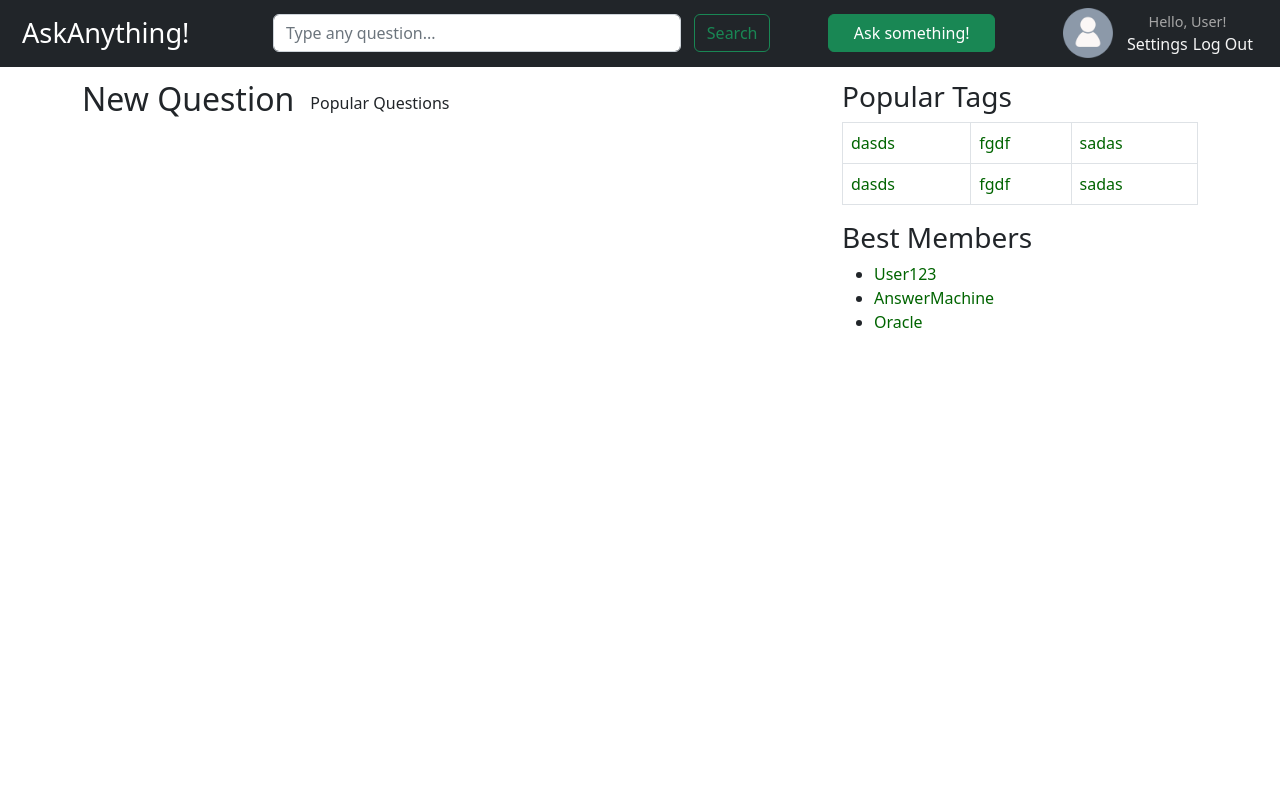
After one commit to reddiridabl666/TP-2022-WEB-HW, a Python web app: template templates/ask.html in a window 1280 px wide. The commit adds this page. Run offline with Jinja, Linux system fonts and the light colour scheme; the template is opened without the code that fills it, so the values that code supplies are empty.

Commit message:
Done first page

```diff
--- a/static/css/styles.css
+++ b/static/css/styles.css
@@ -35,7 +35,7 @@ main {
     margin-bottom: 20px;
 
     max-width: 800px;
-    /* max-height: 200px; */
+    /* min-width: 100%; */
 }
 
 .rating {
@@ -45,7 +45,7 @@ main {
 }
 
 .question-main {
-    width: 80%;
+    width: 85%;
 }
 
 .rating * {
@@ -61,7 +61,7 @@ main {
     white-space: nowrap;
     overflow: hidden;
     text-overflow: ellipsis;
-    width: 95%;
+    width: 92%;
 }
 
 .flex-centered {
@@ -141,3 +141,7 @@ main {
 .list-group-item {
     padding: 5px 10px;
 }
+
+.tag-list {
+    overflow-x: auto;
+}
--- /dev/null
+++ b/templates/ask.html
@@ -0,0 +1,82 @@
+<!doctype html>
+<html lang="en" class="h-100">
+  <head>
+    <meta charset="utf-8">
+    <meta name="viewport" content="width=device-width, initial-scale=1">
+    <meta name="description" content="">
+    <title>AskAnything!</title>
+
+    <link href="../static/css/bootstrap.min.css" rel="stylesheet">
+    <link href="../static/css/styles.css" rel="stylesheet">
+  </head>
+
+  <body class="d-flex flex-column h-100">
+  <header>
+    <!-- Fixed navbar -->
+    <nav class="navbar navbar-expand-md navbar-dark fixed-top bg-dark">
+      <div class="container-fluid">
+        <a class="navbar-brand" href="./index.html">AskAnything!</a>
+        <div class="navbar-nav mb-2 mb-md-0">
+          <form id="search-input" class="d-flex" role="search">
+            <input class="form-control me-2" type="search" placeholder="Type any question..." aria-label="Search">
+            <button class="btn btn-outline-success" type="submit">Search</button>
+          </form>
+
+          <a href="." id="ask-btn" class="nav-item btn btn-success">Ask something!</a>
+        </div>
+        <div id="user-menu">
+          <div class="nav-item avatar">
+            <img src="../static/img/avatar-default.png" alt="user-avatar.png">
+          </div>
+          <div class="d-flex flex-column align-items-center">
+            <div class="text-secondary">
+              Hello, User!
+            </div>
+            <div id="menu-buttons" class="d-flex">
+              <a href="#" class="nav-link menu-btn">Settings</a>
+
+              <a href="#" class="nav-link menu-btn">Log Out</a>
+          </div>
+          </div>
+        </div>
+      </div>
+    </nav>
+  </header>
+
+  <!-- Begin page content -->
+  <main class="container flex-shrink-0">
+    <div class="row">
+      <div class="col-8">
+        <div class="flex-centered mb-4">
+          <span class="h2 me-3">New Question</span>
+          <a class="nav-link" href="">Popular Questions</a>
+        </div>
+      </div>
+      <!-- <div class="col-1"></div> -->
+      <div class="col-4">
+        <h3>Popular Tags</h3>
+        <table class="table table-bordered">
+          <tr class="table-row">
+            <td><a class="tag" href="#">dasds</a></td>
+            <td><a class="tag" href="#">fgdf</a></td>
+            <td><a class="tag" href="#">sadas</a></td>
+          </tr>
+          <tr>
+            <td><a class="tag" href="#">dasds</a></td>
+            <td><a class="tag" href="#">fgdf</a></td>
+            <td><a class="tag" href="#">sadas</a></td>
+          </tr>
+        </table>
+
+        <h3>Best Members</h3>
+        <ul>
+          <li><a class="tag" href="">User123</a></li>
+          <li><a class="tag" href="">AnswerMachine</a></li>
+          <li><a class="tag" href="">Oracle</a></li>
+        </ul>
+
+      </div>
+    </div>
+  </main>
+  </body>
+</html>
```
Also changed, not shown: templates/index.html (+12 -9 lines).
